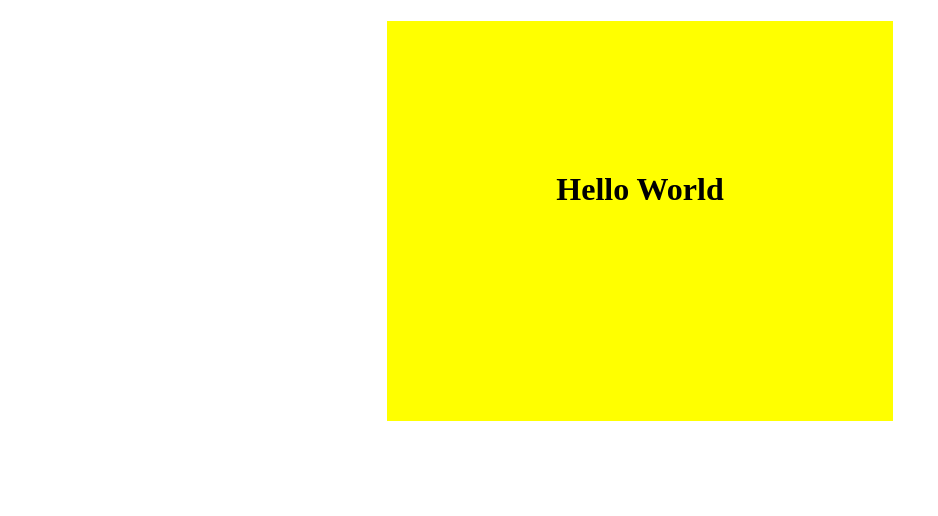
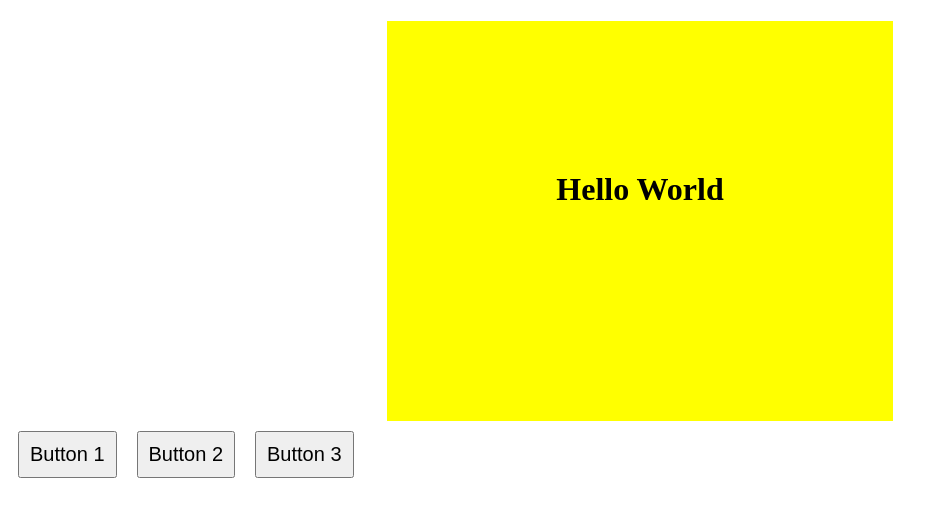
Before and after one commit to Dushimepaulette1/React-JS-Coding-Challenges, a React (Vite) app in the folder react-js-coding-challenge/: page / in a window 1280 px wide. Shown: the top 516 px of the page, without its empty margins (0-938 px from the left). Built offline with nearby package versions, Linux system fonts and the light colour scheme.

Commit message:
question 2 and 3 combined

```diff
--- a/react-js-coding-challenge/src/App.jsx
+++ b/react-js-coding-challenge/src/App.jsx
@@ -1,3 +1,4 @@
+import UserClicks from "./components/Button";
 export default function App() {
   //Exercise 1: Hello World!
   // Every programming language starter tutorial teaches you how to output
@@ -6,9 +7,18 @@ export default function App() {
   // This will asses if you actually know HTML, which is one of the many prerequisites
   //  before learning React. Start by rendering a square with a background color.
   // Inside the square, render "Hello, World!".
+  function handleClick(buttons) {
+    alert(`${buttons} clicked`);
+  }
+
   return (
-    <div className="box">
-      <h1>Hello World</h1>
-    </div>
+    <>
+      <div className="box">
+        <h1>Hello World</h1>
+      </div>
+      <UserClicks OnClick={() => handleClick("Button 1")}> Button 1</UserClicks>
+      <UserClicks OnClick={() => handleClick("Button 2")}> Button 2</UserClicks>
+      <UserClicks OnClick={() => handleClick("Button 3")}> Button 3</UserClicks>
+    </>
   );
 }
--- /dev/null
+++ b/react-js-coding-challenge/src/components/Button.jsx
@@ -0,0 +1,29 @@
+export default function UserClicks(props) {
+  // Exercise 2: Capturing User Clicks
+  // What makes a web app different from a static website? A web app is interactive.
+  // Of course, there's more to web apps than capturing clicks, but it's important to
+  //  start from the basics.
+  // This exercise gets you started with event handling,
+  // which is a basic concept not only in React but also in JavaScript (which is again
+  // another pre-requisite before learning React).
+  // Using the native HTML <button> tag, capture the click event and alert the message, "Clicked!".
+  // Take note that capturing events such as clicks is done differently in React than it is in JavaScript.
+
+
+// In the previous exercise, we used the HTML <button> tag. But much of the power that React provides
+// to us developers is being able to create our own components and reuse them.
+// You'll be creating more complicated custom components than a simple button
+// in the near future, but we all gotta start somewhere.
+// In this exercise, build your own Button component and render it three times.
+// On user click, it should alert which button was clicked:
+// The custom component should accept an onClick prop. On render, it should
+// render the children betwen the button. This is the text you want for the button.
+// Think of it like the HTML <button> tag. Whatever text you place between the opening and closing tag is
+// rendered between the button when you inspect the element in your browser developer console.
+// On user click, it should alert which button was clicked.
+  return (
+    <button onClick={props.OnClick} className="clickMe">
+      {props.children}
+    </button>
+  );
+}
--- a/react-js-coding-challenge/src/index.css
+++ b/react-js-coding-challenge/src/index.css
@@ -8,3 +8,8 @@ h1 {
   text-align: center;
   padding-top: 150px;
 }
+.clickMe {
+  padding: 10px;
+  font-size: 20px;
+  margin: 10px;
+}
--- a/react-js-coding-challenge/src/main.jsx
+++ b/react-js-coding-challenge/src/main.jsx
@@ -1,5 +1,10 @@
 import { createRoot } from "react-dom/client";
 import "./index.css";
 import App from "./App.jsx";
+import UserClicks from "./components/Button.jsx";
 
-createRoot(document.getElementById("root")).render(<App />);
+createRoot(document.getElementById("root")).render(
+  <>
+    <App />
+  </>
+);
```
